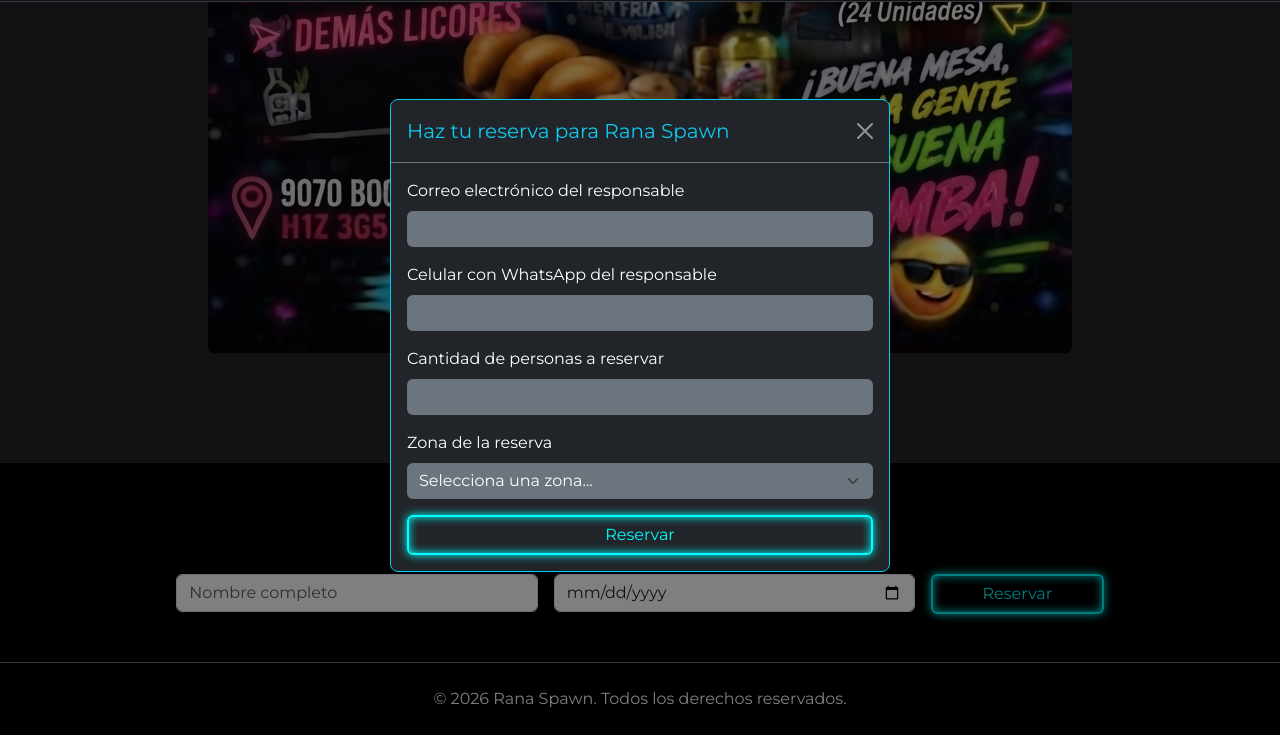
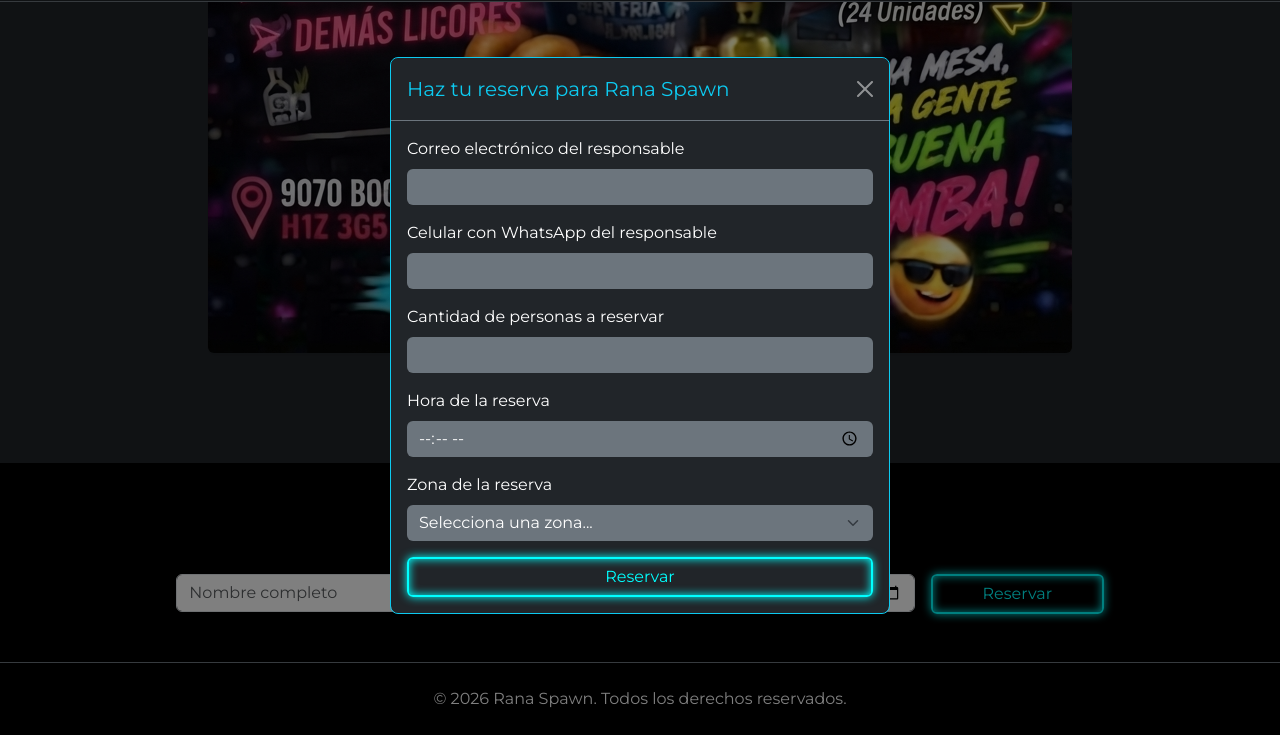
Before and after one commit to Diego-2902/proyectofinal300h, a website: page public/index.html in a window 1280 px wide. Both pictures are taken after a click on the button "Reservar". Shown: the part 3488-4223 px from the top of the page. Drawn offline with nearby package versions, Linux system fonts and the light colour scheme.

Commit message:
Add reservation time input and alert message div
Added input fields for reservation time and alert message.

```diff
--- a/public/index.html
+++ b/public/index.html
@@ -134,6 +134,10 @@
                             <input type="number" id="regEquipo" class="form-control bg-secondary text-white border-0" required>
                         </div>
                         <div class="mb-3">
+                            <label class="form-label">Hora de la reserva</label>
+                            <input type="time" id="regHora" class="form-control bg-secondary text-white border-0" required>
+                        </div>
+                        <div class="mb-3">
                             <label class="form-label">Zona de la reserva</label>
                             <select id="regZona" class="form-select bg-secondary text-white border-0" required>
                                 <option value="" disabled selected>Selecciona una zona...</option>
@@ -203,6 +207,11 @@
         <p class="mb-0">© 2026 Rana Spawn. Todos los derechos reservados.</p>
     </footer>
 
+    <!-- Alerta de éxito o error de reserva -->
+    <div
+        id="mensajeAlerta" class="alert d-none mt-3" role="alert">
+    </div>
+
     <!-- Bootstrap 5 / JS -->
     <script src="https://cdn.jsdelivr.net/npm/bootstrap@5.3.0/dist/js/bootstrap.bundle.min.js"></script>
 
```
